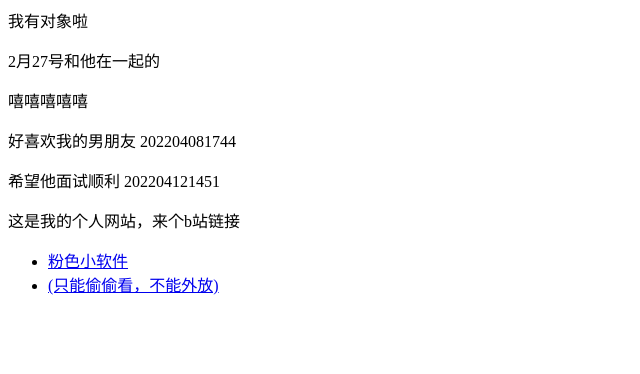
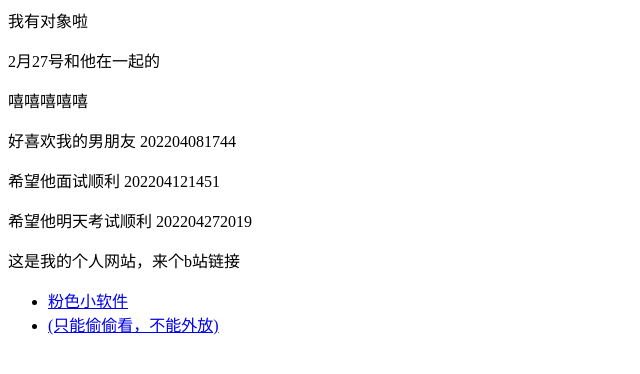
Before and after one commit to nilinico/nilinico.github.io, a plain HTML site: page index.html in a window 1280 px wide. Shown: the whole page, without its empty margins (0-640 px from the left). Drawn offline with Linux system fonts and the light colour scheme.

Commit message:
Update index.html

```diff
--- a/index.html
+++ b/index.html
@@ -3,6 +3,7 @@
 <p>嘻嘻嘻嘻嘻</p>
 <p>好喜欢我的男朋友           202204081744</p>
 <p>希望他面试顺利       202204121451</p>
+<p>希望他明天考试顺利       202204272019</p>
 <p>这是我的个人网站，来个b站链接</p>
 
 <ul>
```
